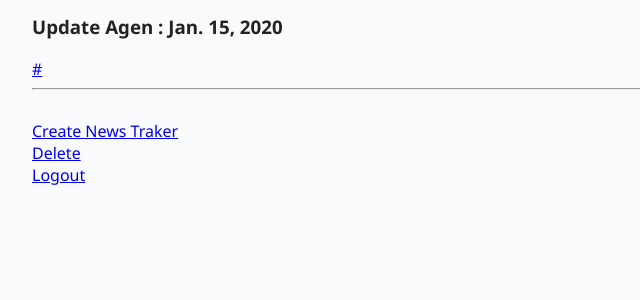
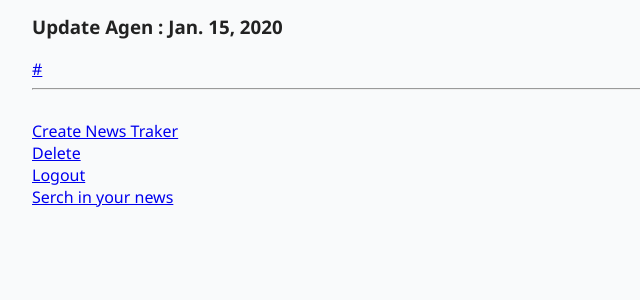
Before and after one commit to amirabbas-codepy/bolton_server2, a Django app: template app_bolten/templates/index.html in a window 1280 px wide. Shown: the part 322-622 px from the top of the page, without its empty margins (0-640 px from the left). Run offline with Django 5.2, Linux system fonts and the light colour scheme; the template is opened without the code that fills it: values that come from a table or form of the project are taken from there, others are empty; tables that the repository leaves empty hold one stand-in row (values such as "Sample post").

Commit message:
Add serch

```diff
--- a/app_bolten/templates/index.html
+++ b/app_bolten/templates/index.html
@@ -25,5 +25,6 @@
   <a href="{% url 'del' %}">Delete</a>
   <br>
   <a href="{% url 'logout' %}">Logout</a>
-
+  <br>
+  <a href="{% url 'ser' %}">Serch in your news</a>
 {% endblock body %}
--- a/app_bolten/views.py
+++ b/app_bolten/views.py
@@ -241,6 +241,7 @@ def serch_news(request):
     subscriber = Subscriber.objects.filter(email=email).first()
     if not subscriber:
         return redirect(easy_login)
+
     if request.method == 'POST':
         form_data = SearchForm(request.POST)
         if form_data.is_valid():
```
